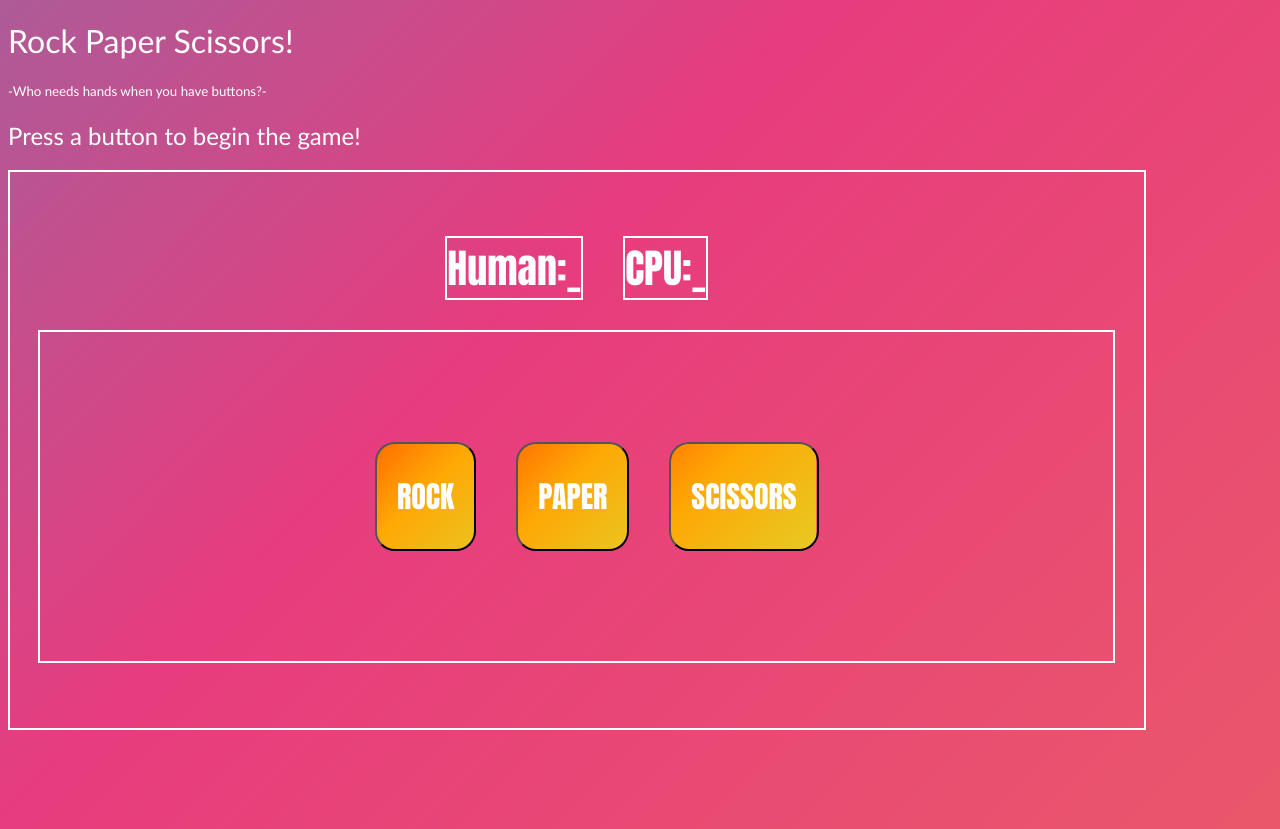
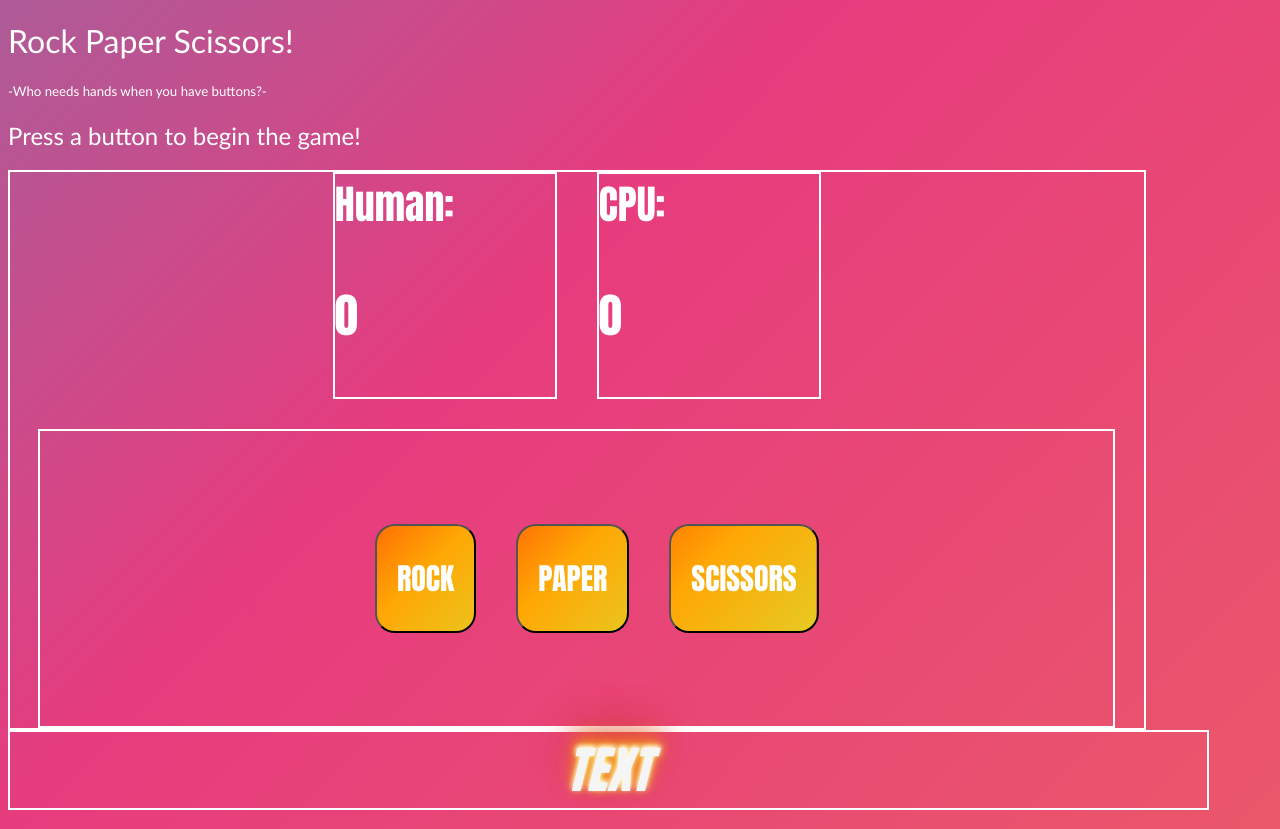
Before and after one commit to manski117/odin-rock-paper-scissors, a plain HTML site: page index.html in a window 1280 px wide. Drawn offline with Linux system fonts and the light colour scheme.

Commit message:
Display winner result
The functions updateScoreboard() and checkWinner() function well.
They successfully update the HTML doc with the current score and
display a winner message at the bottom if called when a player has
enough points.

```diff
--- a/index.html
+++ b/index.html
@@ -17,8 +17,8 @@
     <div class="flexbox-game">
         <div class="score-counter">
             <div class="scoreboard">
-                <div class="human score">Human:_</div>
-                <div class="cpu score">CPU:_</div>
+                <div class="score">Human: <h3 id="h-score">BLANK</h3></div>
+                <div class="score">CPU: <h3 id="cpu-score">BLANK</h3></div>
             </div>
 
         </div>
@@ -32,11 +32,15 @@
 
 
         </div>
+
+
     </div>
 
 
     <div class="flexbox-scoreboard">
-
+        <div class ="final-results-box">
+            <div id="final-results-readout">TEXT</div>
+        </div>
 
     </div>
 
--- a/main.js
+++ b/main.js
@@ -2,6 +2,7 @@
 //initialize an empty score var to be used later to count victories/losses.
 var humanScore = 0;
 var cpuScore = 0;
+const victoryCondition = 5;
 
 function getComputerChoice(){
     //this randomly returns either 'rock' 'paper' or 'scissors'
@@ -108,6 +109,10 @@ function RPSround(playerSelection, computerSelection){
 
 }
 
+//Make sure score will update on webpage
+document.getElementById("h-score").innerText = humanScore;
+document.getElementById("cpu-score").innerText = cpuScore;
+
 
 
 //This code will allow for player button selection to be sent to game function
@@ -116,6 +121,7 @@ rockButton.addEventListener("click", rockPress)
 
 function rockPress(){
     alert("You pressed the rock button");
+
 }
 
 let paperButton = document.querySelector(".paper-butt");
@@ -141,3 +147,33 @@ button.forEach(button => button.addEventListener("click", testButton));
 function testButton(){
     alert("This button works");
 }
+
+
+
+//Run this line to change one of the scores
+
+function updateScoreboard(){
+    document.getElementById("h-score").innerText = humanScore;
+    document.getElementById("cpu-score").innerText = cpuScore;
+    checkWinner();
+}
+
+
+function checkWinner(){
+    if ((humanScore < victoryCondition) && (cpuScore < victoryCondition)) return;
+    if ((humanScore >= victoryCondition) || (cpuScore = victoryCondition)){
+        alert(`    The FINAL score is \n    Human: ${humanScore} CPU: ${cpuScore}`)
+        if (humanScore > cpuScore){
+            alert("    Human WINS");
+            document.getElementById("final-results-readout").innerText = "HUMAN WINS"
+
+        } else if(humanScore < cpuScore){
+            alert("    Machine WINS");
+            document.getElementById("final-results-readout").innerText = "MACHINE WINS"
+
+        } else {
+            alert("    Let's call it a draw")
+            document.getElementById("final-results-readout").innerText = "DRAW???"
+        }
+    }
+}
--- a/style.css
+++ b/style.css
@@ -47,6 +47,7 @@ h4 {
     border-style: solid;
     border-color:white;
     border-width: 2px;
+    width: 220px;
     color: white;
     font-family: Impact, Haettenschweiler, 'Arial Narrow Bold', sans-serif;
     font-size: 40px;
@@ -96,6 +97,28 @@ h4 {
     font-family:'Gill Sans', 'Gill Sans MT', Calibri, 'Trebuchet MS', sans-serif
 }
 
+.flexbox-scoreboard{
+    display: flex;
+    border-style: solid;
+    border-color:white;
+    border-width: 2px;
+    box-sizing: border-box;
+    height: 10%;
+    width: 95%;
+    align-items: center;
+    justify-content: space-around;
+}
+
+#final-results-readout{
+    color:aliceblue;
+    font-family: Impact;
+    font-style: italic;
+    font-weight: 1000;
+    font-size: 50px;
+    color: #f5f5f5;
+    text-shadow: 0px -2px 4px #fff, 0px -2px 10px #FF3, 0px -10px 20px         #F90, 0px -20px 40px #C33;
+}
+
 
 
 body {
```
